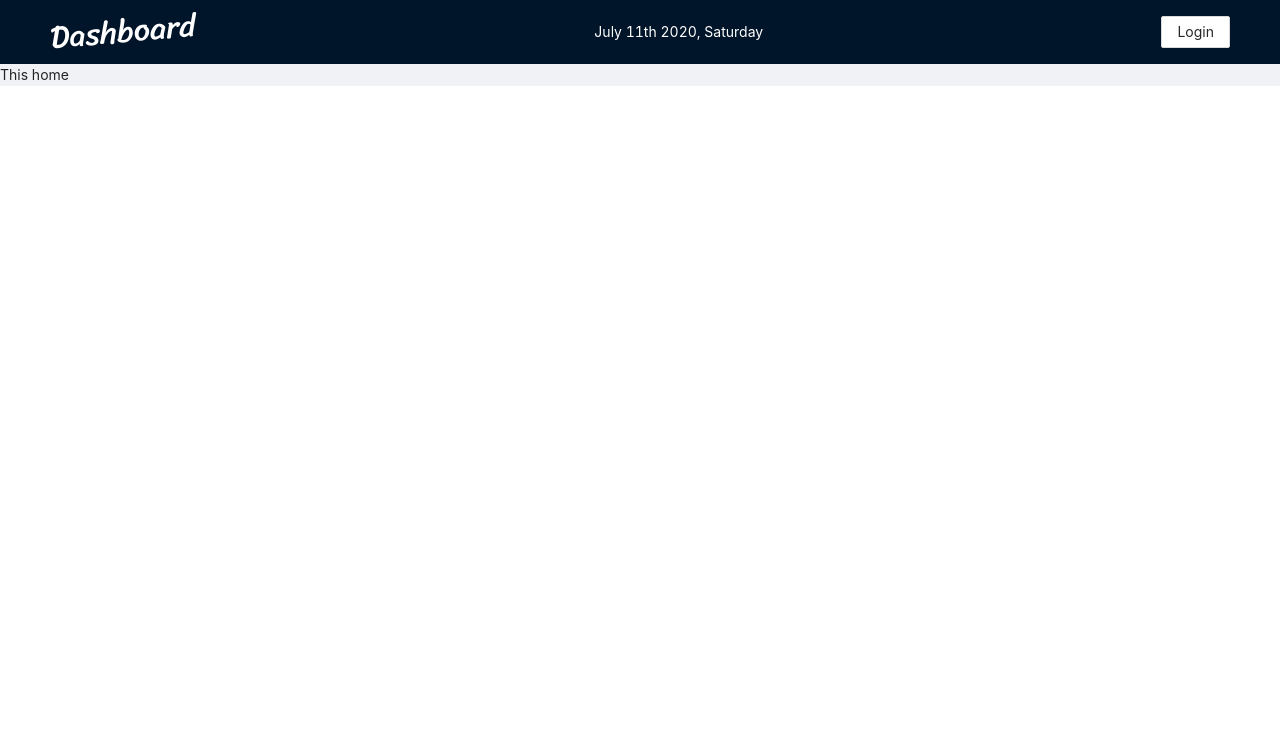
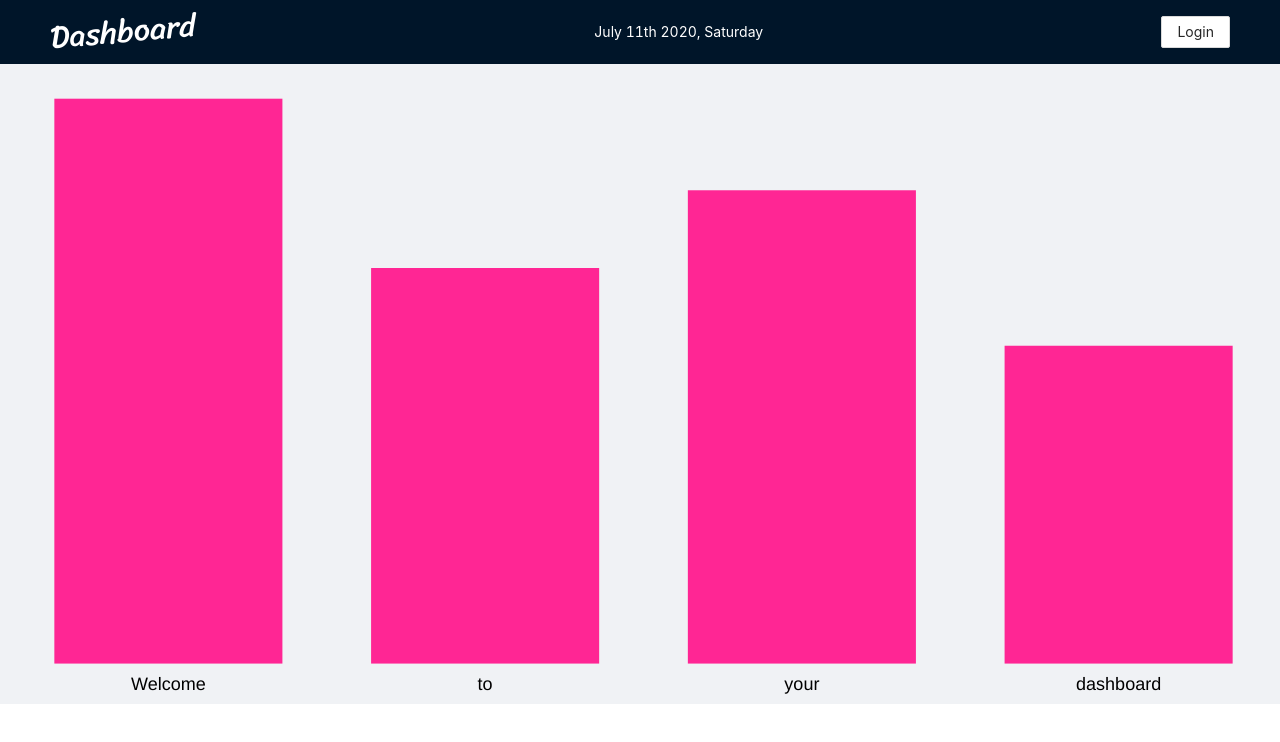
Before and after one commit to willemverbuyst/dashboard-front-typescript, a React (Create React App) app: page / in a window 1280 px wide. Shown: the top 742 px of the page. Built offline with nearby package versions, Linux system fonts and the light colour scheme; no server answers.

Commit message:
Set up bar chart for home with ts

```diff
--- a/package.json
+++ b/package.json
@@ -6,6 +6,7 @@
     "@testing-library/jest-dom": "^4.2.4",
     "@testing-library/react": "^9.5.0",
     "@testing-library/user-event": "^7.2.1",
+    "@types/chart.js": "^2.9.22",
     "@types/jest": "^24.9.1",
     "@types/node": "^12.12.50",
     "@types/react": "^16.9.42",
@@ -16,8 +17,10 @@
     "@types/redux-thunk": "^2.1.0",
     "antd": "^4.4.2",
     "axios": "^0.19.2",
+    "chart.js": "^2.9.3",
     "moment": "^2.27.0",
     "react": "^16.13.1",
+    "react-chartjs-2": "^2.9.0",
     "react-dom": "^16.13.1",
     "react-redux": "^7.2.0",
     "react-router-dom": "^5.2.0",
--- a/src/App.tsx
+++ b/src/App.tsx
@@ -5,7 +5,7 @@ import BarAtTheTop from './components/BarAtTheTop';
 import Sidebar from './components/Sidebar';
 import StudentMainPage from './pages/student/StudentMain';
 import TeacherMainPage from './pages/teacher/TeacherMain';
-import Home from './pages/Home';
+import Home from './pages/home/Home';
 import Login from './pages/Login';
 import Signup from './pages/Signup';
 import './App.css';
--- a/src/pages/Home.tsx
+++ /dev/null
@@ -1,5 +0,0 @@
-import React from 'react';
-
-export default function Home() {
-  return <div>This home</div>;
-}
--- /dev/null
+++ b/src/pages/home/Home.tsx
@@ -0,0 +1,10 @@
+import React from 'react';
+import HomeBarChart from './HomeBarChart';
+
+export default function Home() {
+  return (
+    <div>
+      <HomeBarChart />
+    </div>
+  );
+}
--- /dev/null
+++ b/src/pages/home/HomeBarChart.tsx
@@ -0,0 +1,57 @@
+import React from 'react';
+import { Bar } from 'react-chartjs-2';
+
+export default function BarChartHome() {
+  const chartData = {
+    labels: ['Welcome', 'to', 'your', 'dashboard'],
+    datasets: [
+      {
+        label: '',
+        data: [80, 56, 67, 45],
+        backgroundColor: ['#FF2694', '#FF2694', '#FF2694', '#FF2694'],
+        borderWidth: 0,
+      },
+    ],
+  };
+
+  return (
+    <Bar
+      data={chartData}
+      options={{
+        tooltips: { enabled: false },
+        legend: {
+          display: false,
+        },
+        responsive: true,
+        title: { display: true },
+        scales: {
+          yAxes: [
+            {
+              ticks: {
+                autoSkip: true,
+                maxTicksLimit: 10,
+                beginAtZero: true,
+                display: false,
+              },
+              gridLines: {
+                display: false,
+              },
+            },
+          ],
+          xAxes: [
+            {
+              gridLines: {
+                display: false,
+              },
+              ticks: {
+                fontSize: 18,
+                padding: 0,
+                fontColor: '#000',
+              },
+            },
+          ],
+        },
+      }}
+    />
+  );
+}
```
Also changed, not shown: src/types/charts.ts (added, +13 -0 lines), 1 other file (tests, documents, lock files or other folders).
